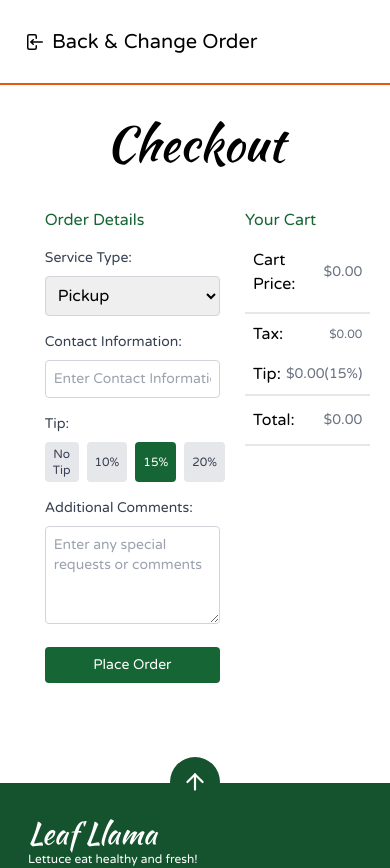
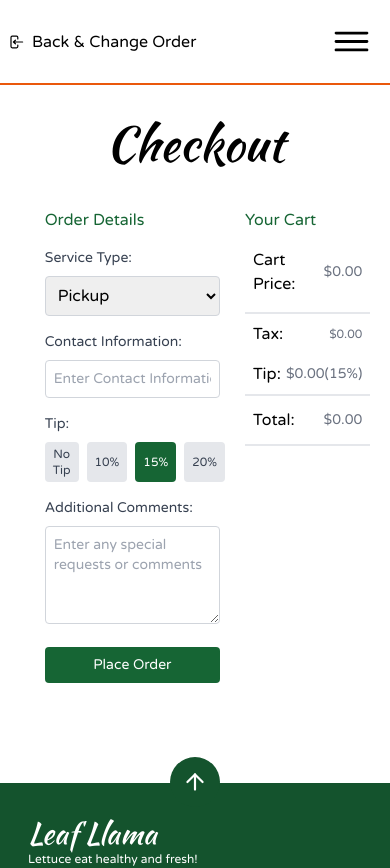
Before and after one commit to KingDonutOfAllDonuts/Leaf-Llama, a Next.js app in the folder leaf-llama/: page /order/checkout in a window 390 px wide. Shown: the top 868 px of the page. Built offline with nearby package versions, Linux system fonts and the light colour scheme; a web font is replaced by a local one.

Commit message:
fixed order and headers for mobile

```diff
--- a/leaf-llama/app/locations/page.tsx
+++ b/leaf-llama/app/locations/page.tsx
@@ -64,7 +64,7 @@ const Locations = () => {
     <div className="w-full relative flex flex-col bg-gray-100">
       <Navbar />
       <div className="flex justify-center flex-col">
-        <h1 className="w-full text-center text-5xl mt-20 p-16 font-kaushan bg-white relative">
+        <h1 className="w-full text-center text-2xl sm:text-3xl md:text-4xl lg:text-5xl mt-20 p-10 lg:p-16 font-kaushan bg-white relative">
           <div className="absolute inset-0 w-full h-full overflow-hidden">
             <div className="absolute z-10 h-full w-full bg-gray-500/10" />
             <Image className="w-full h-full object-cover" src={sliver} alt="" />
--- a/leaf-llama/app/menu/page.tsx
+++ b/leaf-llama/app/menu/page.tsx
@@ -19,7 +19,7 @@ const Menu = () => {
     <div className="relative flex flex-col items-center bg-gray-100 min-h-screen overflow-x-hidden">
       <Navbar />
 
-      <h1 className="w-full text-center text-5xl mt-20 p-16 font-kaushan bg-white relative">
+      <h1 className="w-full text-center text-2xl sm:text-3xl md:text-4xl lg:text-5xl p-10 lg:p-16 mt-20 font-kaushan bg-white relative">
         <div className="absolute inset-0 w-full h-full overflow-hidden">
           <div className="absolute z-10 h-full w-full" />
           <Image
@@ -28,8 +28,7 @@ const Menu = () => {
             alt="Decorative background"
           />
         </div>
-        <span className="relative text-gray-100 z-10">
-          <span className="inline-block group">
+        <span className="relative text-gray-100 w-screen z-10 whitespace-nowrap">
           {[
             "U",
             "n",
@@ -60,9 +59,8 @@ const Menu = () => {
             >
               {letter}
             </span>
-            ))}
-          </span>
-          <br className="md:hidden" /> good for you...
+          ))}{" "}
+          good for you...
         </span>
       </h1>
 
--- a/leaf-llama/components/AddToCartPopup.tsx
+++ b/leaf-llama/components/AddToCartPopup.tsx
@@ -14,13 +14,13 @@ const AddToCartPopup = ({ isOpen, foodData, closePopup, handleSubmit }) => {
   const [showNavbar, setShowNavbar] = useAtom(navbarAtom);
 
   const optionRefs = useRef({});
-  useEffect(() => {
-    if (isOpen && showNavbar && foodData) {
-      console.log("hello");
-      console.log(isOpen);
-      setShowNavbar(false);
-    }
-  }, [isOpen, showNavbar, setShowNavbar, foodData]);
+  // useEffect(() => {
+  //   if (isOpen && showNavbar && foodData) {
+  //     console.log("hello");
+  //     console.log(isOpen);
+  //     setShowNavbar(false);
+  //   }
+  // }, [isOpen, showNavbar, setShowNavbar, foodData]);
   const handleOptionChange = (optionName, value, isMultiple) => {
     setSelectedOptions((prev) => {
       if (isMultiple) {
--- a/leaf-llama/components/Navbars/CheckoutNavbar.tsx
+++ b/leaf-llama/components/Navbars/CheckoutNavbar.tsx
@@ -8,18 +8,18 @@ import MiniNavbarMenu from "../MiniNavbarMenu";
 
 const CheckoutNavbar = () => {
   return (
-    <nav className="z-[900] flex h-[85px] items-center justify-between px-6 py-2.5 fixed w-full bg-white border-b-2 border-orange-600">
+    <nav className="z-[900] flex h-[85px] justify-center items-center px-6 py-2.5 fixed w-full bg-white border-b-2 border-orange-600">
       <Link
         href="/order"
-        className="text-xl whitespace-nowrap flex items-center space-x-2 hover:opacity-75 transition-all"
+        className="text-base absolute ml-2 left-0 md:text-xl whitespace-nowrap flex items-center space-x-2 hover:opacity-75 transition-all"
       >
         <HiMiniArrowLeftEndOnRectangle />
-        <span>Back & Change Order</span>
+        <span className="">Back & Change Order</span>
       </Link>
       <div className="max-md:hidden">
         <Title top={false} />
       </div>
-      <div className="-ml-16">
+      <div className=" absolute right-0 mr-4">
         <MiniNavbarMenu hidden={false} />
       </div>
     </nav>
--- a/leaf-llama/components/Timeline.tsx
+++ b/leaf-llama/components/Timeline.tsx
@@ -45,7 +45,7 @@ export const Timeline = ({ data }: { data: TimelineEntry[] }) => {
             </h2>
           </FadeInUp>
           <FadeInUp>
-            <p className="text-neutral-700 text-base md:text-lg max-w-4xl font-lora">
+            <p className="text-neutral-700 text-base md:text-xl max-w-4xl">
               The journey of Leaf Llama began with a simple idea: to create a
               space where people could embrace a healthy, plant-based lifestyle
               while celebrating the joy of delicious food. From our humble
```
Lines whose indentation alone changed are shown as unchanged.
